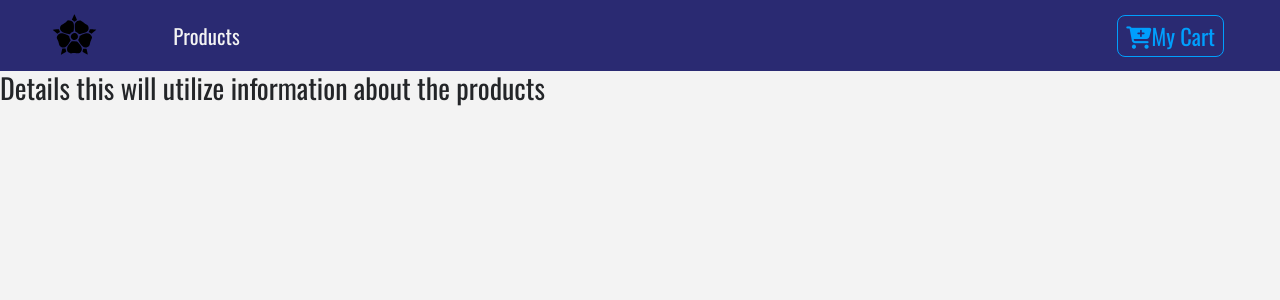
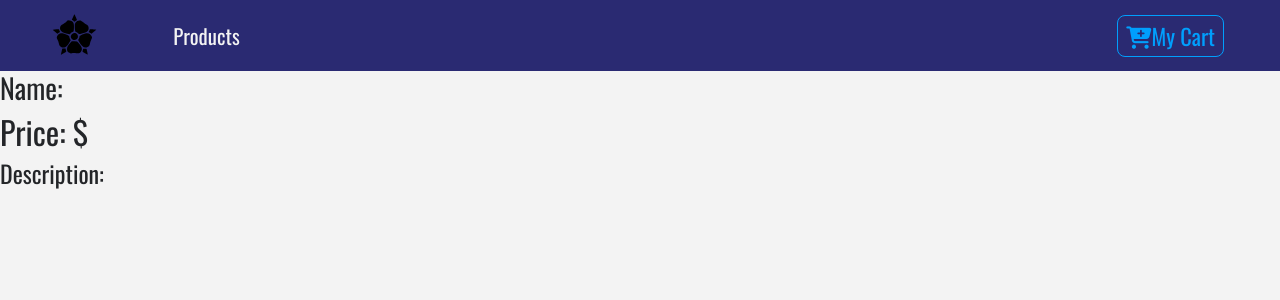
Before and after one commit to Paul-Longo/eCommerce_Project_Frontend, a React (Create React App) app: page /details in a window 1280 px wide. Shown: the top 300 px of the page. Built offline with nearby package versions, Linux system fonts and the light colour scheme.

Commit message:
Added outline for details page

```diff
--- a/src/Components/Details.jsx
+++ b/src/Components/Details.jsx
@@ -1,10 +1,16 @@
 import React, { Component } from 'react'
+import Product from './Product';
+
 
 export default class Details extends Component {
     render() {
+
         return (
             <div>
-                <h3>Details this will utilize information about the products</h3>
+                <h3>Name: {Product.ProductName}</h3>
+                <h2>Price: ${Product.ProductPrice}</h2>
+                <h4>Description: {Product.ProductDescription}</h4>
+
             </div>
         )
     }
```
